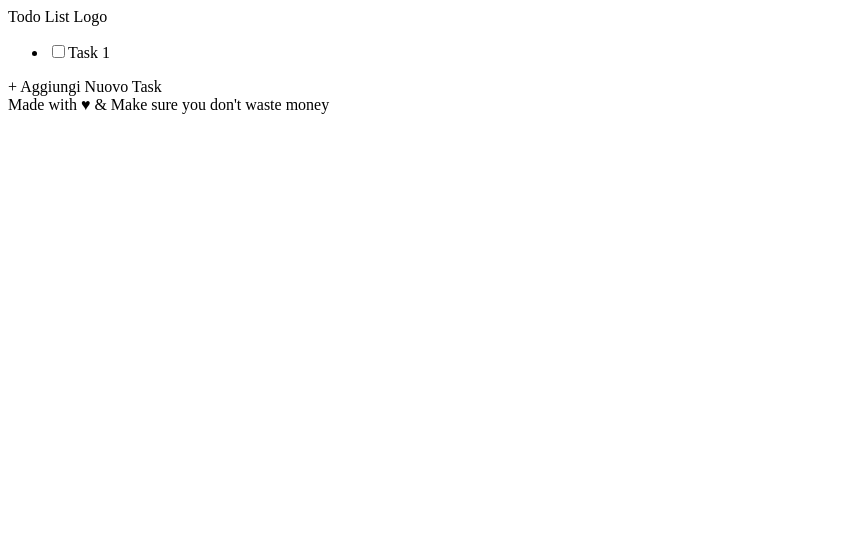
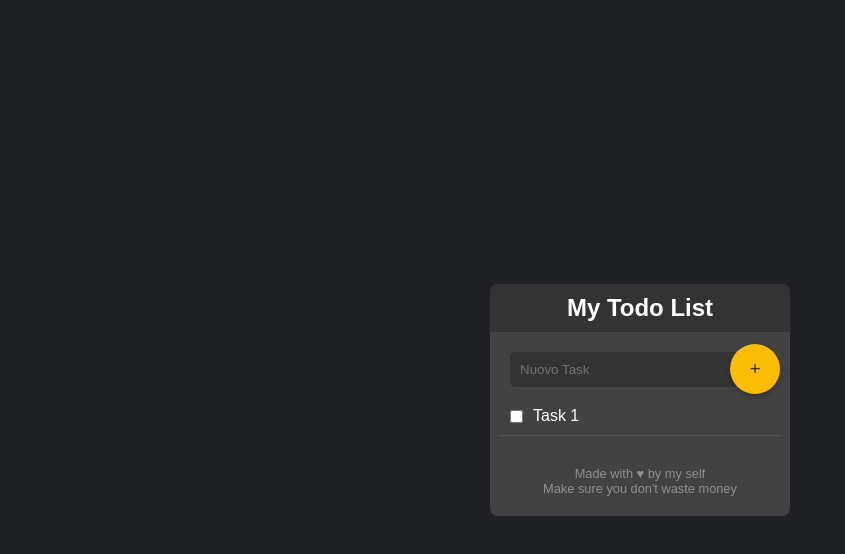
Before and after one commit to CosimoA/vue-todolist, a plain HTML site: page index.html in a window 1280 px wide. Shown: the whole page, without its empty margins (0-845 px from the left). Drawn offline with nearby package versions, Linux system fonts and the light colour scheme.

Commit message:
STYLE: complete custom style

```diff
--- a/css/style.css
+++ b/css/style.css
@@ -0,0 +1,103 @@
+*{
+    margin: 0;
+    padding: 0;
+    box-sizing: border-box;
+}
+
+/* GENERAL */
+body {
+    background-color: #202124;
+    color: white;
+    font-family: 'Arial', sans-serif;
+    display: flex;
+    align-items: center;
+    justify-content: center;
+    height: 100vh;
+}
+
+.todo-container {
+    position: relative;
+    width: 300px;
+    background-color: #424242;
+    border-radius: 8px;
+    overflow: hidden;
+}
+
+/* HEADER */
+.todo-header {
+    padding: 10px;
+    background-color: #333;
+    text-align: center;
+    font-size: 1.5rem;
+    font-weight: bold;
+}
+
+/* MAIN */
+main {
+    padding: 10px;
+}
+
+.todo-input {
+    width: calc(100% - 20px);
+    margin: 10px;
+    padding: 10px;
+    border: none;
+    border-radius: 5px;
+    background-color: #333;
+    color: white;
+    cursor: pointer;
+    transition: background-color 0.3s;
+}
+
+.todo-input:hover {
+    background-color: #222;
+}
+
+/* LIST */
+.todo-list {
+    list-style-type: none;
+}
+
+.todo-item {
+    padding: 10px;
+    border-bottom: 1px solid #555;
+    display: flex;
+    align-items: center;
+}
+
+.todo-item input {
+    margin-right: 10px;
+}
+
+/* FOOTER */
+.footer {
+    margin: 20px 0;
+    text-align: center;
+    font-size: 0.8rem;
+    color: #909090;
+}
+
+/* BUTTON */
+.add-task-button {
+    position: absolute;
+    top: 60px;
+    right: 10px;
+    height: 50px;
+    width: 50px;
+    background-color: #fbbc04;
+    color: #333;
+    border: none;
+    border-radius: 50%;
+    padding: 10px;
+    cursor: pointer;
+    font-size: 1.2rem;
+    display: flex;
+    align-items: center;
+    justify-content: center;
+    box-shadow: 0 2px 5px rgba(0, 0, 0, 0.3);
+    transition: background-color 0.3s;
+}
+
+.add-task-button:hover {
+    background-color: #ffca28;
+}
--- a/index.html
+++ b/index.html
@@ -17,23 +17,23 @@
 <body>
     <div id="app">
         <div class="todo-container">
-            <header class="todo-header">Todo List Logo</header>
+            <header class="todo-header">My Todo List</header>
             <main>
+                <input type="text" class="todo-input" placeholder="Nuovo Task">
                 <ul class="todo-list">
                     <li class="todo-item">
                         <input type="checkbox">
                         <span>Task 1</span>
                     </li>
                 </ul>
-                <div class="add-todo">
-                    + Aggiungi Nuovo Task
-                </div>
             </main>
 
             <footer class="footer">
-                Made with &hearts; &amp; Make sure you don't waste money
+                Made with &hearts; by my self <br>
+                Make sure you don't waste money
             </footer>
-        </div>
+
+            <button class="add-task-button">+</button>
     </div>
 
 
```
